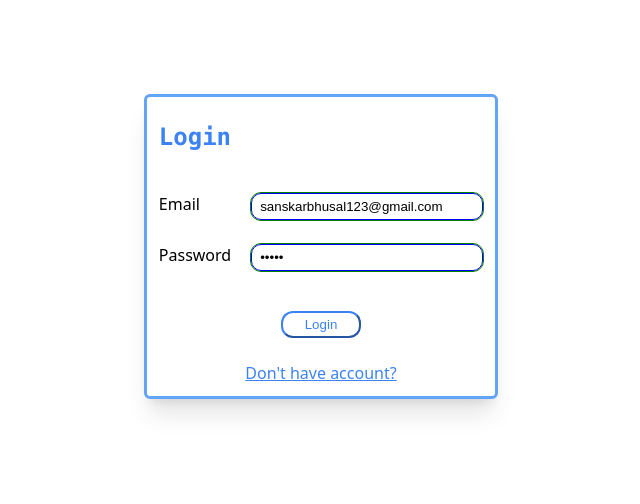
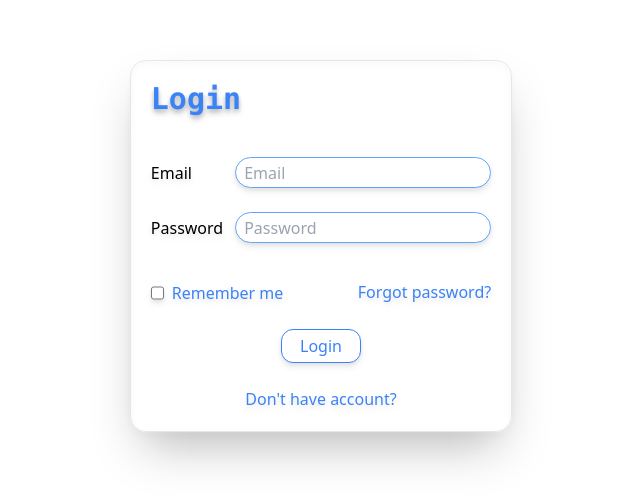
Before and after one commit to sanskarbhusal/todo, a React (Vite) app in the folder frontend/: page /login in a window 1280 px wide. Shown: the part 154-658 px from the top of the page, without its empty margins (319-959 px from the left). Built offline with nearby package versions, Linux system fonts and the light colour scheme.

Commit message:
Scripted Commit from outer folder

```diff
--- a/frontend/src/components/App/App.tsx
+++ b/frontend/src/components/App/App.tsx
@@ -229,10 +229,9 @@ function App(): JSX.Element {
 
     }
     return (
-        <div className="h-fit w-fit flex flex-col font-serif gap-4 " >
-            <div className="flex">
+        <div className="h-fit w-fit flex flex-col font-sans gap-4 drop-shadow-md" >
             <input
-                    className="w-full h-7 text-center text-sm font-medium font-sans border-1 border-solid border-blue-500 outline-blue-500 bg-white shadow-inner shadow-blue-200 rounded-full focus:placeholder:text-transparent"
+                className="h-9 w-full text-center border-solid border-blue-400 border-[1px] rounded-2xl focus:shadow-inner outline-none transition-colors "
                 placeholder="Search"
                 ref={searchBoxRef}
                 type="text"
@@ -246,8 +245,7 @@ function App(): JSX.Element {
                     setLoading(true)
                 }}
             />
-            </div>
-            <div className="h-96 w-96 flex flex-col items-center overflow-y-auto overflow-x-hidden gap-[14px] p-[14px] border-1 border-solid border-blue-500 shadow-inner shadow-blue-200 rounded-md"
+            <div className="h-96 w-96 flex flex-col bg-transparent items-center overflow-y-auto overflow-x-hidden gap-[14px] p-[14px] font-sans border-[1px] border-solid shadow-md rounded-2xl transition-all drop-shadow-xl "
             >
                 {
                     loading ? <LoadingSpinner size={30} className="text-blue-400" /> : list.map((item) => {
@@ -257,14 +255,12 @@ function App(): JSX.Element {
                 }
 
                 {
-                    !searching && list.length == 0 ? <p className="z-10 h-full w-full flex justify-center items-center font-mono text-gray-600">Start typing to search</p> : ""
+                    !searching && list.length == 0 ? <p className="z-10 h-full w-full flex justify-center items-center text-gray-600">Start typing to search</p> : ""
 
                 }
             </div>
-
-            <div className="flex gap-2 ">
             <input
-                    className="w-full h-7 pl-4 border-1 border-solid border-blue-500 outline-blue-500 bg-white shadow-inner shadow-blue-200 rounded-full"
+                className="h-9 w-full pl-3 border-solid border-blue-400 border-[1px] rounded-2xl focus:shadow-inner outline-none transition-colors "
                 value={todoText}
                 placeholder="Add todo"
                 type="text"
@@ -280,9 +276,8 @@ function App(): JSX.Element {
                     setTodoText(e.target.value)
                 }}
             />
-            </div>
             <button
-                className="w-[30%] h-7 self-center font-semibold font-sans border-blue-400 rounded-full bg-white active:bg-blue-400 active:text-white hover:shadow-xl"
+                className="w-[30%] h-7 self-center font-semibold font-sans border-solid border-[2px] border-blue-500 rounded-full bg-white active:bg-blue-400 active:text-white hover:shadow-xl"
                 onClick={() => {
                     setLoadLimit(prev => { return prev + 4 })
                 }}
--- a/frontend/src/components/Login/Login.tsx
+++ b/frontend/src/components/Login/Login.tsx
@@ -7,8 +7,8 @@ const url = import.meta.env.VITE_url2
 
 export default function Login() {
 
-    const [email, setEmail] = useState("sanskarbhusal123@gmail.com")
-    const [password, setPassword] = useState("admin")
+    const [email, setEmail] = useState("")
+    const [password, setPassword] = useState("")
     const [error, setError] = useState({ message: "Error message", happened: false })
 
     const navigate = useNavigate()
@@ -54,28 +54,28 @@ export default function Login() {
     }
 
     return (
-        <div className="w-fit h-fit flex flex-col gap-4 p-3 pt-0 font-sans border-1 border-solid border-blue-400 shadow-xl rounded-md">
-            <p className="font-mono font-black text-2xl text-blue-500">
-                Login
+        <div className="w-fit h-fit flex flex-col gap-4 p-5 font-sans border-[1px] border-solid shadow-2xl rounded-2xl transition-all">
+            <div className="font-mono font-black text-3xl text-blue-500 drop-shadow-md mb-6">
+                <p className="drop-shadow-md hover:drop-shadow-2xl">Login</p>
                 {error.happened ? <span className="text-red-500 ml-8 font-sans font-medium text-sm">{error.message}</span> : ""}
-            </p>
+            </div>
             <div className="flex flex-col gap-6">
 
                 <div className="flex justify-between">
-                    <label>Email</label>
+                    <label className="self-center">Email</label>
                     <input
-                        className="blue-input transition-all "
-                        type="text"
+                        className="h-[31px] w-64 ml-2 pl-2 border-solid border-blue-400 border-[1px] rounded-2xl focus:shadow-inner outline-none transition-colors "
+                        type="email"
                         placeholder="Email"
                         value={email}
                         onChange={(e) => setEmail(e.target.value)}
                         onFocus={() => setError({ message: "", happened: false })}
                     />
                 </div>
-                <div className="flex justify-between gap-5">
-                    <label>Password</label>
+                <div className="flex justify-between">
+                    <label className="self-center">Password</label>
                     <input
-                        className="blue-input transition-all "
+                        className="h-[31px] w-64 ml-3 pl-2 border-solid border-blue-400 border-[1px] rounded-2xl focus:shadow-inner outline-none transition-colors "
                         type="password"
                         placeholder="Password"
                         value={password}
@@ -84,16 +84,31 @@ export default function Login() {
                     />
                 </div>
 
+                <div className="w-full flex justify-between items-center mt-3">
+                    <div className="mt-[2px] flex gap-2 ">
+                        <input id="remember-me" type="checkbox" />
+                        <label htmlFor="remember-me" className="text-blue-500">Remember me</label>
+                    </div>
+                    <a
+                        className="flex justify-end text-blue-500"
+                        href={"register"}
+                    >
+                        Forgot password?
+                    </a>
+                </div>
                 <button
-                    className="w-20 self-center mt-4 border-blue-500 rounded-xl border-1 p-1 px-3 bg-white text-blue-500 hover:bg-blue-500 hover:text-white transition-colors"
+                    className=" w-20 self-center bg-white border-blue-500 rounded-xl border-[1px] p-1 px-3 text-blue-500 hover:bg-blue-500 hover:text-white transition-colors"
                     onClick={handleLogin}
                 >
                     Login
                 </button>
-                <span className="w-full flex justify-center">
+                <span className="w-full flex justify-center ">
                     <a
                         className="text-blue-500 hover:underline"
-                        href={"register"}>Don't have account?</a>
+                        href={"register"}
+                    >
+                        Don't have account?
+                    </a>
                 </span>
             </div>
         </div>
--- a/frontend/src/components/Register/Register.tsx
+++ b/frontend/src/components/Register/Register.tsx
@@ -1,5 +1,4 @@
 import { useState } from "react"
-import zod from "zod"
 
 const url = import.meta.env.VITE_url2
 
@@ -50,15 +49,15 @@ export default function Register() {
 
     }
     if (!registered) return (
-        <div className="w-fit h-fit flex flex-col gap-5 p-3 font-sans border-1 border-solid border-green-400 shadow-xl rounded-md">
-            <div className="h-12 flex flex-col font-mono font-black text-2xl text-green-500">
-                Create Account
+        <div className="w-fit h-fit flex flex-col gap-4 p-5 font-sans border-[1px] border-solid shadow-2xl rounded-2xl transition-all">
+            <div className="font-mono font-black text-3xl text-blue-500 drop-shadow-md mb-5">
+                <p className="drop-shadow-md hover:drop-shadow-2xl">Create Account</p>
                 {error.happened ? <span className="text-red-500 font-sans text-wrap text-center font-medium text-sm">{error.message}!</span> : ""}
             </div>
             <div className="flex justify-between gap-5">
                 <label>Firstname</label>
                 <input
-                    className="green-input transition-all "
+                    className="h-[31px] pl-2 border-solid border-blue-400 border-[1px] rounded-2xl focus:shadow-inner outline-none transition-colors "
                     type="text"
                     value={firstname}
                     onChange={(e) => setFirstname(e.target.value)}
@@ -68,7 +67,7 @@ export default function Register() {
             <div className="flex justify-between">
                 <label>Lastname</label>
                 <input
-                    className="green-input transition-all "
+                    className="h-[31px] pl-2 border-solid border-blue-400 border-[1px] rounded-2xl focus:shadow-inner outline-none transition-colors "
                     type="text"
                     value={lastname}
                     onChange={(e) => setLastname(e.target.value)}
@@ -78,7 +77,7 @@ export default function Register() {
             <div className="flex justify-between">
                 <label>Email</label>
                 <input
-                    className="green-input transition-all "
+                    className="h-[31px] pl-2 border-solid border-blue-400 border-[1px] rounded-2xl focus:shadow-inner outline-none transition-colors "
                     type="email"
                     value={email}
                     onChange={(e) => setEmail(e.target.value)}
@@ -88,7 +87,7 @@ export default function Register() {
             <div className="flex justify-between">
                 <label>Password</label>
                 <input
-                    className="green-input transition-all "
+                    className="h-[31px] pl-2 border-solid border-blue-400 border-[1px] rounded-2xl focus:shadow-inner outline-none transition-colors "
                     type="password"
                     value={password}
                     onChange={(e) => setPassword(e.target.value)}
@@ -99,7 +98,7 @@ export default function Register() {
             <div className="flex justify-between gap-3">
                 <label>Confirm Password</label>
                 <input
-                    className="green-input transition-all "
+                    className="h-[31px] pl-2 border-solid border-blue-400 border-[1px] rounded-2xl focus:shadow-inner outline-none transition-colors "
                     type="password"
                     value={cpassword}
                     onChange={(e) => setCpassword(e.target.value)}
@@ -107,7 +106,7 @@ export default function Register() {
                 />
             </div>
             <button
-                className="w-20 self-center mt-4 mb-4 bg-white border-green-500 rounded-xl border-1 p-1 px-3 text-green-500 hover:bg-green-500 hover:text-white transition-colors"
+                className="w-20 self-center mt-4 mb-4 bg-white border-blue-500 rounded-xl border-[1px] p-1 px-3 text-blue-500 hover:bg-blue-500 hover:text-white transition-colors"
                 onClick={handleSubmit}
             >
                 Submit
--- a/frontend/src/components/TodoItem/TodoItem.tsx
+++ b/frontend/src/components/TodoItem/TodoItem.tsx
@@ -59,7 +59,7 @@ function TodoItem({ text, uuid, html_id, removeTodoItem }: { text: string, uuid:
     }
 
     return (
-        <div className=" w-full h-fit flex flex-row w-30 gap-2 p-1 bg-blue-400/80 shadow-inner rounded-md"
+        <div className=" w-full h-fit flex flex-row w-30 gap-2 p-1 bg-blue-300 shadow-inner rounded-md"
             id={html_id}
         >
             <textarea className="w-full resize-none min-h-12 text-wrap overflow-y-auto overflow-x-hidden p-2 rounded-2xl border-none disabled:text-black bg-white disabled:bg-gray-100 outline-blue-700 "
@@ -71,7 +71,7 @@ function TodoItem({ text, uuid, html_id, removeTodoItem }: { text: string, uuid:
 
             <div className="flex flex-col justify-center gap-2 bg-transparent rounded-2xl ">
                 <button
-                    className="h-6 self-center w-full text-red-800 border-red-500 rounded-md hover:bg-red-500 bg-white hover:text-white active:text-black transition-colors"
+                    className="h-6 pl-2 pr-2 self-center w-full text-red-800 border-red-500 rounded-md hover:bg-red-500 bg-white hover:text-white active:text-black transition-colors"
                     onClick={() => {
                         removeTodoItem(id)
                     }}>
--- a/frontend/src/index.css
+++ b/frontend/src/index.css
@@ -1,6 +1,6 @@
 /* @tailwind base; */
 @tailwind utilities;
-
+@tailwind base;
 
 body {
     padding: 0;
@@ -10,48 +10,3 @@ body {
 #root {
     height: 100dvh;
 }
-
-/* blue theme */
-.blue-input {
-    height: 23px;
-    width: 220px;
-    border: 1px solid blue;
-    border-radius: 10px;
-    outline: 1px solid green;
-    padding-left: 8px;
-}
-
-.blue-input-border {
-
-    border: 1px solid blue;
-    border-radius: 10px;
-    outline: 1px solid green;
-    padding-left: 8px;
-}
-
-.login-input:focus {
-    box-shadow: 0 0 0 3px lightblue;
-    border: 1px solid transparent
-}
-
-
-/* green theme*/
-.green-input {
-    height: 23px;
-    width: 220px;
-    border: 1px solid green;
-    border-radius: 10px;
-    outline: 1px solid green;
-}
-
-.green-input:focus {
-    box-shadow: 0 0 0 3px lightgreen;
-    border: 1px solid transparent
-}
-
-.green-input-border {
-
-    border: 1px solid green;
-    border-radius: 10px;
-    outline: 1px solid green;
-}
--- a/frontend/src/main.tsx
+++ b/frontend/src/main.tsx
@@ -25,7 +25,7 @@ const router = createBrowserRouter([
 
 createRoot(document.getElementById('root')!).render(
   <StrictMode>
-    <div className="h-full w-full flex flex-row justify-center items-center">
+    <div className="h-full w-full flex flex-row justify-center items-center drop-shadow-md">
       {/* <App /> */}
       <RouterProvider router={router} />
     </div>
```
Lines whose indentation alone changed are shown as unchanged.
